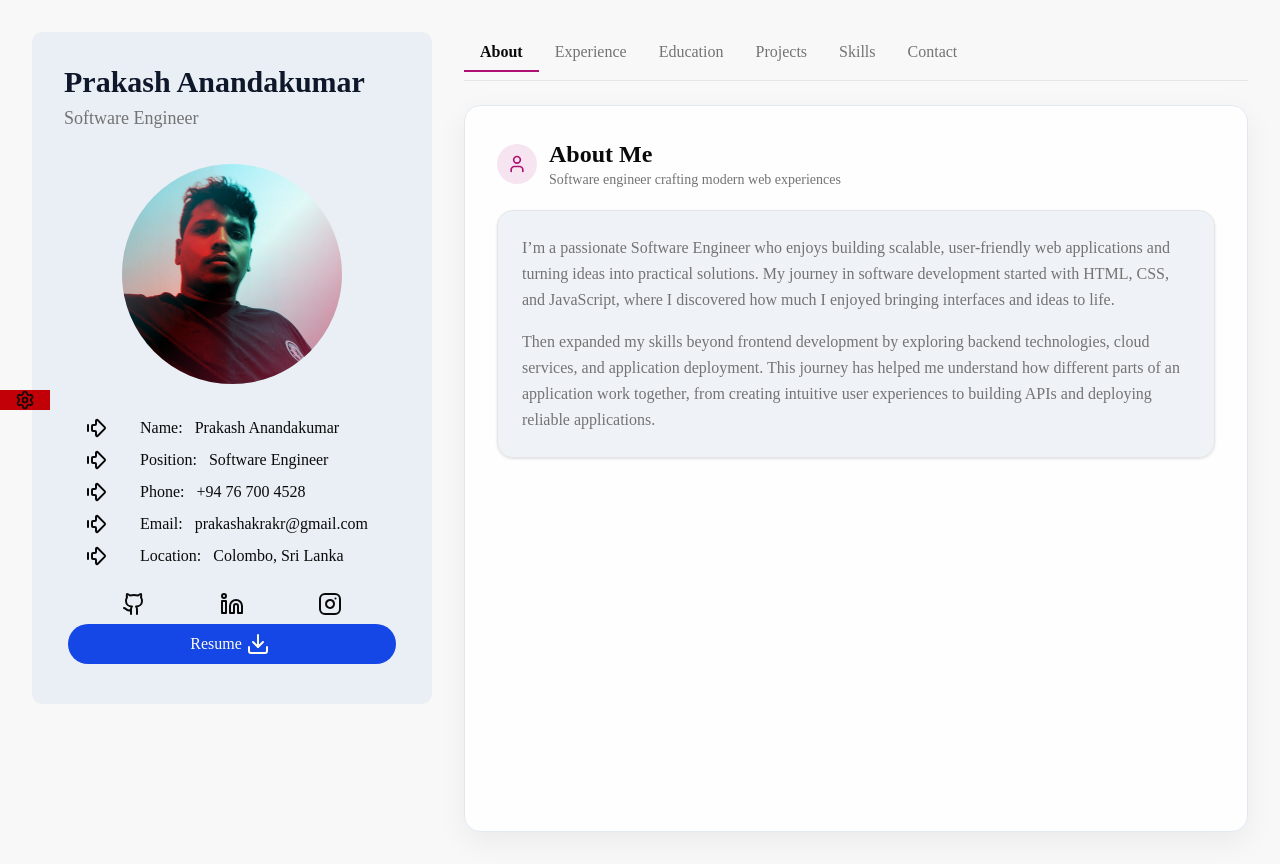
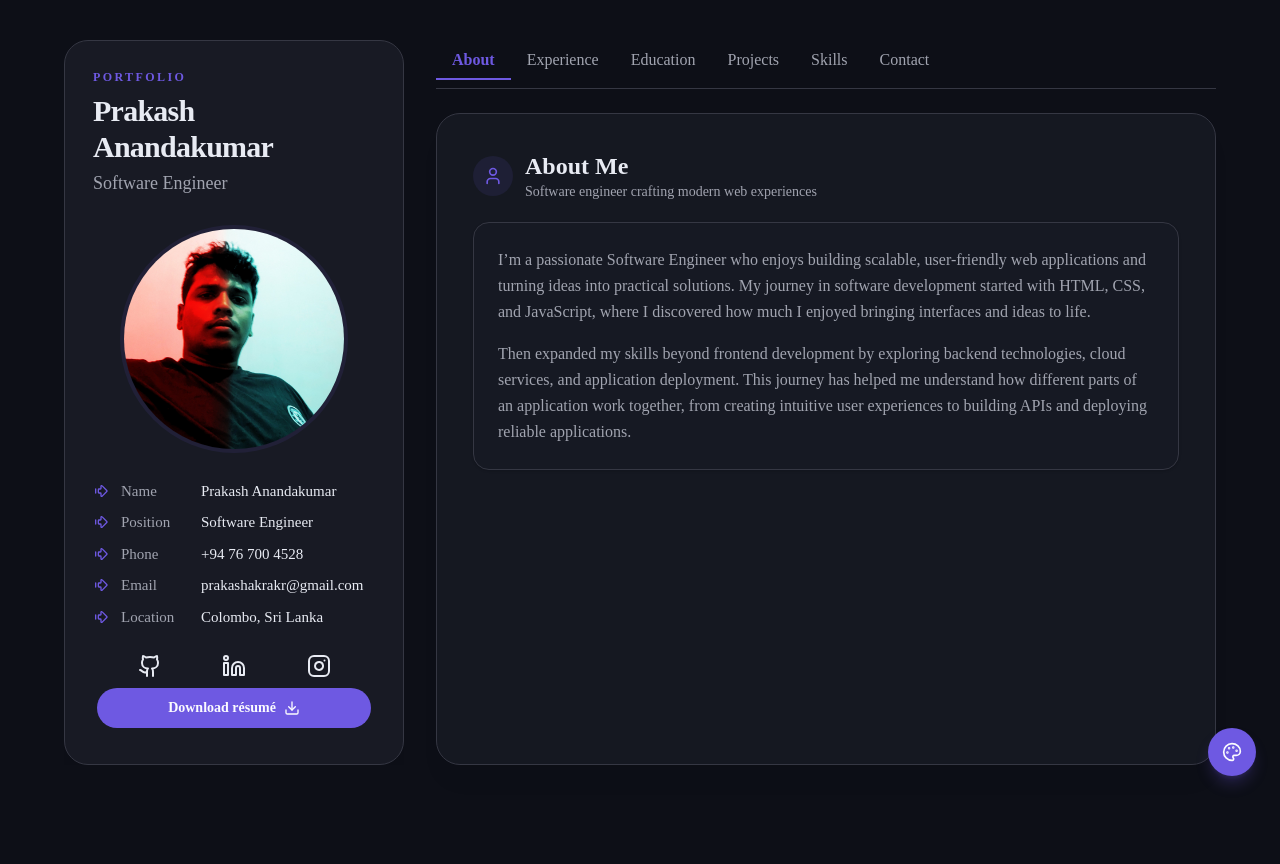
Before and after one commit to aprakash97/Portfolio-, a Next.js app: page / in a window 1280 px wide. After the commit the page ends 805 px from the top, so only its background shows below. Built offline with nearby package versions, Linux system fonts and the light colour scheme.

Commit message:
fixed stylings

```diff
--- a/app/components/ui/color-panel.tsx
+++ b/app/components/ui/color-panel.tsx
@@ -1,60 +1,63 @@
-import { SettingsIcon } from 'lucide-react';
-import React, { useState } from 'react';
+'use client';
+
+import { Check, Moon, Palette, Sun } from 'lucide-react';
+import { useState } from 'react';
+
+export type ThemeMode = 'light' | 'dark';
+export type PaletteName = 'violet' | 'ocean' | 'emerald' | 'rose' | 'amber';
+
+const palettes: { id: PaletteName; label: string; color: string }[] = [
+  { id: 'violet', label: 'Violet', color: '#7667f5' },
+  { id: 'ocean', label: 'Ocean', color: '#168aad' },
+  { id: 'emerald', label: 'Emerald', color: '#159a75' },
+  { id: 'rose', label: 'Rose', color: '#e45b82' },
+  { id: 'amber', label: 'Amber', color: '#d18a25' },
+];
 
 interface ColorPanelProps {
-  changeTheme(color: string): void;
-  theme: string;
+  theme: ThemeMode;
+  palette: PaletteName;
+  onThemeChange: (theme: ThemeMode) => void;
+  onPaletteChange: (palette: PaletteName) => void;
 }
 
-const ColorPanel = ({ changeTheme, theme }: ColorPanelProps) => {
-  const [toggleOpen, setToggleOpen] = useState<boolean>(false);
+export default function ColorPanel({ theme, palette, onThemeChange, onPaletteChange }: ColorPanelProps) {
+  const [open, setOpen] = useState(false);
+
   return (
-    // <div className="fixed top-1/2 left-0 -translate-y-1/2">
-
-    <div className="fixed top-1/2 left-0 z-50 -translate-y-1/2">
-      <div className="flex">
-        <div
-          className={`${toggleOpen === false ? 'hidden cursor-pointer' : 'pointer-events-auto flex min-w-25 justify-center gap-2 rounded-b-sm border-2 border-solid border-black'} ${theme === 'dark' ? 'bg-gray-500' : 'bg-background'}`}
-        >
-          <div className="min-w-5">
-            <button
-              value="light"
-              type="button"
-              onClick={(e) => {
-                changeTheme(e.currentTarget.value);
-                setToggleOpen(false);
-              }}
-            >
-              Light
-            </button>
-            <div
-              className={`my-0.5 h-2 border-s-amber-700 ${theme === 'light' ? 'bg-red-500' : 'bg-white'} `}
-            />
+    <div className="fixed right-4 bottom-4 z-50 sm:right-6 sm:bottom-6">
+      {open && (
+        <section aria-label="Appearance settings" className="bg-card text-card-foreground border-border mb-3 w-[min(19rem,calc(100vw-2rem))] rounded-2xl border p-5 shadow-2xl shadow-black/15">
+          <div className="mb-4">
+            <h2 className="text-sm font-semibold">Appearance</h2>
+            <p className="text-muted-foreground mt-1 text-xs">Make this space feel like yours.</p>
           </div>
-          <div className="min-w-5">
-            <button
-              value="dark"
-              type="button"
-              onClick={(e) => {
-                changeTheme(e.currentTarget.value);
-                setToggleOpen(false);
-              }}
-            >
-              Dark
-            </button>
-            <div
-              className={`my-0.5 h-2 border-s-gray-700 ${theme === 'dark' ? 'bg-black' : 'bg-gray-500'} `}
-            />
+          <div className="bg-muted grid grid-cols-2 gap-1 rounded-xl p-1">
+            {(['light', 'dark'] as const).map((mode) => (
+              <button key={mode} type="button" onClick={() => onThemeChange(mode)} aria-pressed={theme === mode}
+                className={`flex items-center justify-center gap-2 rounded-lg px-3 py-2 text-sm font-medium capitalize transition-colors ${theme === mode ? 'bg-card text-foreground shadow-sm' : 'text-muted-foreground hover:text-foreground'}`}>
+                {mode === 'light' ? <Sun className="h-4 w-4" /> : <Moon className="h-4 w-4" />}{mode}
+              </button>
+            ))}
           </div>
-        </div>
-        <SettingsIcon
-          size={50}
-          className="h-5 border-solid border-zinc-400 bg-red-700"
-          onClick={() => setToggleOpen(!toggleOpen)}
-        />
-      </div>
+          <div className="mt-5">
+            <p className="mb-3 text-xs font-semibold tracking-wide uppercase">Accent palette</p>
+            <div className="grid grid-cols-5 gap-2">
+              {palettes.map((item) => (
+                <button key={item.id} type="button" onClick={() => onPaletteChange(item.id)} aria-label={`${item.label} palette`} aria-pressed={palette === item.id} title={item.label}
+                  className="ring-offset-card flex h-9 w-9 items-center justify-center rounded-full ring-offset-2 transition-transform hover:scale-110 focus-visible:outline-none focus-visible:ring-2 focus-visible:ring-primary"
+                  style={{ backgroundColor: item.color }}>
+                  {palette === item.id && <Check aria-hidden="true" className="h-4 w-4 text-white" />}
+                </button>
+              ))}
+            </div>
+          </div>
+        </section>
+      )}
+      <button type="button" onClick={() => setOpen(!open)} aria-expanded={open} aria-label={open ? 'Close appearance settings' : 'Open appearance settings'}
+        className="bg-primary text-primary-foreground ml-auto flex h-12 w-12 items-center justify-center rounded-full shadow-lg shadow-primary/25 transition-transform hover:scale-105 focus-visible:outline-none focus-visible:ring-2 focus-visible:ring-primary focus-visible:ring-offset-2">
+        <Palette className="h-5 w-5" />
+      </button>
     </div>
   );
-};
-
-export default ColorPanel;
+}
--- a/app/components/ui/navigation-tabs.tsx
+++ b/app/components/ui/navigation-tabs.tsx
@@ -7,7 +7,6 @@ export type TabType = 'about' | 'experience' | 'education' | 'projects' | 'skill
 interface NavigationTabsProps {
   activeTab: TabType;
   onTabChange: (tab: TabType) => void;
-  theme: 'dark' | 'light';
 }
 
 const tabs: { id: TabType; label: string }[] = [
@@ -19,7 +18,7 @@ const tabs: { id: TabType; label: string }[] = [
   { id: 'contact', label: 'Contact' },
 ];
 
-export function NavigationTabs({ activeTab, onTabChange, theme }: NavigationTabsProps) {
+export function NavigationTabs({ activeTab, onTabChange }: NavigationTabsProps) {
   return (
     <nav className="border-border flex flex-wrap justify-center gap-1 border-b pb-2 lg:justify-start lg:gap-0">
       {tabs.map((tab) => (
@@ -29,12 +28,8 @@ export function NavigationTabs({ activeTab, onTabChange, theme }: NavigationTabs
           className={clsx(
             'relative px-3 py-2 text-sm font-medium transition-colors lg:px-4 lg:text-base',
             activeTab === tab.id
-              ? theme === 'dark'
-                ? 'font-semibold text-white'
-                : 'text-foreground font-semibold'
-              : theme === 'dark'
-                ? 'text-muted-foreground hover:text-white'
-                : 'text-muted-foreground hover:text-foreground',
+              ? 'text-primary font-semibold'
+              : 'text-muted-foreground hover:text-foreground',
           )}
         >
           {tab.label}
@@ -42,7 +37,7 @@ export function NavigationTabs({ activeTab, onTabChange, theme }: NavigationTabs
             <span
               className={clsx(
                 'absolute right-0 bottom-0 left-0 h-0.5',
-                theme === 'dark' ? 'bg-white' : 'bg-primary',
+                'bg-primary',
               )}
             />
           )}
--- a/app/components/ui/portfolio.tsx
+++ b/app/components/ui/portfolio.tsx
@@ -24,11 +24,7 @@ const profileData = {
   instagram: 'https://www.instagram.com/prakash_anandakumar/',
 };
 
-interface PortfolioProps {
-  theme: 'dark' | 'light';
-}
-
-export function Portfolio({ theme }: PortfolioProps) {
+export function Portfolio() {
   const [activeTab, setActiveTab] = useState<TabType>('about');
 
   const renderContent = () => {
@@ -51,8 +47,8 @@ export function Portfolio({ theme }: PortfolioProps) {
   };
 
   return (
-    <div className="min-h-screen w-full p-4 lg:p-8">
-      <div className="mx-auto grid min-h-screen w-full max-w-7xl gap-6 lg:grid-cols-[400px_1fr] lg:gap-8">
+    <div className="min-h-screen w-full px-4 py-6 sm:px-6 lg:px-8 lg:py-10">
+      <div className="mx-auto grid min-h-[calc(100vh-5rem)] w-full max-w-6xl gap-6 lg:grid-cols-[340px_1fr] lg:gap-8">
         {/* Left Section - Profile Card */}
         <aside className="lg:sticky lg:top-8 lg:max-h-[calc(100vh-4rem)] lg:min-h-0 lg:self-start lg:overflow-y-auto">
           <ProfileCard {...profileData} />
@@ -60,14 +56,8 @@ export function Portfolio({ theme }: PortfolioProps) {
 
         {/* Right Section - Content */}
         <main className="flex w-full flex-col">
-          <NavigationTabs activeTab={activeTab} onTabChange={setActiveTab} theme={theme} />
-          <div
-            className={
-              theme === 'dark'
-                ? 'mt-6 w-full flex-1 rounded-2xl border border-white/10 bg-zinc-900/80 p-6 shadow-[0_0_0_1px_rgba(255,255,255,0.03)] lg:p-8'
-                : 'mt-6 w-full flex-1 rounded-2xl border border-slate-200 bg-white/80 p-6 shadow-[0_10px_30px_rgba(15,23,42,0.06)] lg:p-8'
-            }
-          >
+          <NavigationTabs activeTab={activeTab} onTabChange={setActiveTab} />
+          <div className="bg-card/85 border-border mt-5 w-full flex-1 rounded-3xl border p-5 shadow-xl shadow-black/[0.04] backdrop-blur-sm sm:p-7 lg:mt-6 lg:p-9">
             {renderContent()}
           </div>
         </main>
--- a/app/components/ui/profile-card.tsx
+++ b/app/components/ui/profile-card.tsx
@@ -27,41 +27,38 @@ export function ProfileCard({
   linkedin,
   instagram,
 }: ProfileCardProps) {
+  const details = [
+    { label: 'Name', value: name },
+    { label: 'Position', value: title },
+    { label: 'Phone', value: phone },
+    { label: 'Email', value: email },
+    { label: 'Location', value: location },
+  ];
+
   return (
-    <div className="bg-card flex h-full min-h-0 flex-col justify-between overflow-y-auto rounded-lg p-6 lg:p-8">
+    <div className="bg-card border-border flex h-full min-h-0 flex-col justify-between rounded-3xl border p-6 shadow-xl shadow-black/[0.04] sm:p-7">
       <div>
-        <h1 className="text-2xl font-bold text-slate-900 lg:text-3xl dark:text-slate-900">
+        <p className="text-primary mb-2 text-xs font-semibold tracking-[0.2em] uppercase">Portfolio</p>
+        <h1 className="text-2xl font-bold tracking-tight text-card-foreground lg:text-3xl">
           {name}
         </h1>
         <p className="text-muted-foreground mt-1 text-lg">{title}</p>
 
-        <div className="relative mx-auto my-6 aspect-square w-full max-w-[220px] overflow-hidden rounded-full lg:my-8">
-          <div className="absolute inset-0 z-10 bg-gradient-to-br from-cyan-400/60 via-transparent to-rose-500/60" />
-          <Image src={imageUrl} alt={name} fill className="object-cover" crossOrigin="anonymous" />
+        <div className="relative mx-auto my-6 aspect-square w-full max-w-[220px] overflow-hidden rounded-full bg-primary/10 ring-4 ring-primary/10 lg:my-8">
+          <Image src={imageUrl} alt={name} fill priority sizes="(min-width: 1024px) 220px, 60vw" className="object-cover" />
         </div>
       </div>
 
-      <div className="space-y-2">
-        <p className="text-card-foreground flex text-sm lg:text-base">
-          <ArrowBigRightDash className="mx-5" /> <span className="mx-3 font-medium">Name:</span>{' '}
-          {name}
-        </p>
-        <p className="text-card-foreground flex text-sm lg:text-base">
-          <ArrowBigRightDash className="mx-5" />
-          <span className="mx-3 font-medium">Position:</span> {title}
-        </p>
-        <p className="text-card-foreground flex text-sm lg:text-base">
-          <ArrowBigRightDash className="mx-5" />
-          <span className="mx-3 font-medium">Phone:</span> {phone}
-        </p>
-        <p className="text-card-foreground flex text-sm lg:text-base">
-          <ArrowBigRightDash className="mx-5" /> <span className="mx-3 font-medium">Email:</span>{' '}
-          {email}
-        </p>
-        <p className="text-card-foreground flex text-sm lg:text-base">
-          <ArrowBigRightDash className="mx-5" />
-          <span className="mx-3 font-medium">Location:</span> {location}
-        </p>
+      <div className="min-w-0 space-y-2.5">
+        {details.map(({ label, value }) => (
+          <div key={label} className="grid min-w-0 grid-cols-[1rem_minmax(0,1fr)] items-start gap-x-3 text-sm lg:text-[0.9375rem]">
+            <ArrowBigRightDash aria-hidden="true" className="mt-0.5 h-4 w-4 text-primary" />
+            <div className="grid min-w-0 grid-cols-[4.5rem_minmax(0,1fr)] gap-x-2">
+              <span className="font-medium text-muted-foreground">{label}</span>
+              <span className="min-w-0 [overflow-wrap:anywhere]">{value}</span>
+            </div>
+          </div>
+        ))}
 
         <div className="flex justify-evenly gap-4 pt-4">
           {github && (
@@ -102,14 +99,12 @@ export function ProfileCard({
           )}
         </div>
         <Link
-          className="m-1 my-2 flex min-w-10 justify-center rounded-full bg-blue-700 p-2 text-center text-amber-50"
+          className="bg-primary text-primary-foreground hover:bg-primary/90 m-1 my-2 flex min-w-10 items-center justify-center gap-2 rounded-full px-4 py-2.5 text-center text-sm font-semibold transition-colors"
           href={'/Prakash_Anandakumar_CV.pdf'}
           target="_blank"
         >
-          <p>Resume</p>
-          <div className="mx-1 cursor-pointer">
-            <Download />
-          </div>
+          <p>Download résumé</p>
+          <Download className="h-4 w-4" />
         </Link>
       </div>
     </div>
--- a/app/layout.tsx
+++ b/app/layout.tsx
@@ -4,8 +4,9 @@ import { Analytics } from '@vercel/analytics/next';
 import { SpeedInsights } from '@vercel/speed-insights/next';
 
 export const metadata: Metadata = {
-  title: 'Create Next App',
-  description: 'Generated by create next app',
+  title: 'Prakash Anandakumar | Software Engineer',
+  description:
+    'Portfolio of Prakash Anandakumar, a software engineer building modern web experiences.',
 };
 
 export default function RootLayout({ children }: Readonly<{ children: React.ReactNode }>) {
--- a/app/page.tsx
+++ b/app/page.tsx
@@ -1,22 +1,41 @@
 'use client';
 
 import ColorPanel from './components/ui/color-panel';
+import type { PaletteName, ThemeMode } from './components/ui/color-panel';
 import { Portfolio } from './components/ui/portfolio';
-import { useState } from 'react';
+import { useEffect, useState } from 'react';
 
 export default function Home() {
-  const [theme, setTheme] = useState<'dark' | 'light'>('light');
+  const [theme, setTheme] = useState<ThemeMode>('dark');
+  const [palette, setPalette] = useState<PaletteName>('violet');
 
-  const changeTheme = (newTheme: 'dark' | 'light') => {
-    setTheme(newTheme);
-  };
+  useEffect(() => {
+    const savedTheme = window.localStorage.getItem('portfolio-theme');
+    const savedPalette = window.localStorage.getItem('portfolio-palette');
+    queueMicrotask(() => {
+      if (savedTheme === 'light' || savedTheme === 'dark') setTheme(savedTheme);
+      if (['violet', 'ocean', 'emerald', 'rose', 'amber'].includes(savedPalette ?? '')) {
+        setPalette(savedPalette as PaletteName);
+      }
+    });
+  }, []);
+
+  useEffect(() => {
+    document.documentElement.dataset.theme = theme;
+    document.documentElement.dataset.palette = palette;
+    window.localStorage.setItem('portfolio-theme', theme);
+    window.localStorage.setItem('portfolio-palette', palette);
+  }, [theme, palette]);
 
   return (
-    <div className={`flex min-h-screen w-full ${theme === 'dark' ? 'bg-foreground' : 'bg-background'}`}>
-      <ColorPanel changeTheme={changeTheme} theme={theme} />
-      <div className="w-full">
-        <Portfolio theme={theme} />
-      </div>
+    <div className="bg-background text-foreground min-h-screen w-full transition-colors duration-300">
+      <ColorPanel
+        theme={theme}
+        palette={palette}
+        onThemeChange={setTheme}
+        onPaletteChange={setPalette}
+      />
+      <Portfolio />
     </div>
   );
 }
--- a/app/styles/globals.css
+++ b/app/styles/globals.css
@@ -4,75 +4,68 @@
 @custom-variant dark (&:is(.dark *));
 
 :root {
-  --background: oklch(97.913% 0.00011 271.152);
-  --foreground: oklch(0.145 0 0);
-  --card: oklch(0.95 0.01 250);
-  --card-foreground: oklch(0.145 0 0);
-  --popover: oklch(1 0 0);
-  --popover-foreground: oklch(0.145 0 0);
-  --primary: oklch(0.5 0.2 350);
-  --primary-foreground: oklch(0.985 0 0);
-  --secondary: oklch(0.85 0.08 180);
-  --secondary-foreground: oklch(0.205 0 0);
-  --muted: oklch(0.97 0 0);
-  --muted-foreground: oklch(0.556 0 0);
-  --accent: oklch(0.95 0.04 85);
-  --accent-foreground: oklch(0.205 0 0);
-  --destructive: oklch(0.577 0.245 27.325);
-  --destructive-foreground: oklch(0.577 0.245 27.325);
-  --border: oklch(0.922 0 0);
-  --input: oklch(0.922 0 0);
-  --ring: oklch(0.708 0 0);
-  --chart-1: oklch(0.646 0.222 41.116);
-  --chart-2: oklch(0.6 0.118 184.704);
-  --chart-3: oklch(0.398 0.07 227.392);
-  --chart-4: oklch(0.828 0.189 84.429);
-  --chart-5: oklch(0.769 0.188 70.08);
-  --radius: 0.625rem;
-  --sidebar: oklch(0.985 0 0);
-  --sidebar-foreground: oklch(0.145 0 0);
-  --sidebar-primary: oklch(0.205 0 0);
-  --sidebar-primary-foreground: oklch(0.985 0 0);
-  --sidebar-accent: oklch(0.97 0 0);
-  --sidebar-accent-foreground: oklch(0.205 0 0);
-  --sidebar-border: oklch(0.922 0 0);
-  --sidebar-ring: oklch(0.708 0 0);
+  color-scheme: light;
+  --background: oklch(0.975 0.008 270);
+  --foreground: oklch(0.22 0.025 270);
+  --card: oklch(0.995 0.003 270);
+  --card-foreground: oklch(0.22 0.025 270);
+  --popover: oklch(0.995 0.003 270);
+  --popover-foreground: oklch(0.22 0.025 270);
+  --primary: oklch(0.56 0.2 285);
+  --primary-foreground: oklch(0.99 0.005 280);
+  --secondary: oklch(0.93 0.025 280);
+  --secondary-foreground: oklch(0.3 0.05 280);
+  --muted: oklch(0.95 0.012 275);
+  --muted-foreground: oklch(0.53 0.025 270);
+  --accent: oklch(0.93 0.04 285);
+  --accent-foreground: oklch(0.3 0.07 285);
+  --destructive: oklch(0.58 0.22 27);
+  --destructive-foreground: oklch(0.99 0 0);
+  --border: oklch(0.89 0.015 275);
+  --input: oklch(0.89 0.015 275);
+  --ring: var(--primary);
+  --chart-1: oklch(0.62 0.2 285);
+  --chart-2: oklch(0.65 0.15 175);
+  --chart-3: oklch(0.7 0.16 65);
+  --chart-4: oklch(0.62 0.2 20);
+  --chart-5: oklch(0.6 0.16 235);
+  --radius: 0.9rem;
+  --sidebar: var(--card);
+  --sidebar-foreground: var(--foreground);
+  --sidebar-primary: var(--primary);
+  --sidebar-primary-foreground: var(--primary-foreground);
+  --sidebar-accent: var(--accent);
+  --sidebar-accent-foreground: var(--accent-foreground);
+  --sidebar-border: var(--border);
+  --sidebar-ring: var(--ring);
 }
 
-.dark {
-  --background: oklch(0.145 0 0);
-  --foreground: oklch(0.985 0 0);
-  --card: oklch(0.145 0 0);
-  --card-foreground: oklch(0.985 0 0);
-  --popover: oklch(0.145 0 0);
-  --popover-foreground: oklch(0.985 0 0);
-  --primary: oklch(0.985 0 0);
-  --primary-foreground: oklch(0.205 0 0);
-  --secondary: oklch(0.269 0 0);
-  --secondary-foreground: oklch(0.985 0 0);
-  --muted: oklch(0.269 0 0);
-  --muted-foreground: oklch(0.708 0 0);
-  --accent: oklch(0.269 0 0);
-  --accent-foreground: oklch(0.985 0 0);
-  --destructive: oklch(0.396 0.141 25.723);
-  --destructive-foreground: oklch(0.637 0.237 25.331);
-  --border: oklch(0.269 0 0);
-  --input: oklch(0.269 0 0);
-  --ring: oklch(0.439 0 0);
-  --chart-1: oklch(0.488 0.243 264.376);
-  --chart-2: oklch(0.696 0.17 162.48);
-  --chart-3: oklch(0.769 0.188 70.08);
-  --chart-4: oklch(0.627 0.265 303.9);
-  --chart-5: oklch(0.645 0.246 16.439);
-  --sidebar: oklch(0.205 0 0);
-  --sidebar-foreground: oklch(0.985 0 0);
-  --sidebar-primary: oklch(0.488 0.243 264.376);
-  --sidebar-primary-foreground: oklch(0.985 0 0);
-  --sidebar-accent: oklch(0.269 0 0);
-  --sidebar-accent-foreground: oklch(0.985 0 0);
-  --sidebar-border: oklch(0.269 0 0);
-  --sidebar-ring: oklch(0.439 0 0);
+:root[data-theme='dark'] {
+  color-scheme: dark;
+  --background: oklch(0.17 0.018 275);
+  --foreground: oklch(0.94 0.012 275);
+  --card: oklch(0.22 0.02 275);
+  --card-foreground: oklch(0.94 0.012 275);
+  --popover: oklch(0.22 0.02 275);
+  --popover-foreground: oklch(0.94 0.012 275);
+  --secondary: oklch(0.28 0.025 275);
+  --secondary-foreground: oklch(0.93 0.012 275);
+  --muted: oklch(0.26 0.02 275);
+  --muted-foreground: oklch(0.72 0.018 275);
+  --accent: oklch(0.3 0.045 285);
+  --accent-foreground: oklch(0.94 0.012 275);
+  --border: oklch(0.34 0.02 275);
+  --input: oklch(0.34 0.02 275);
 }
+
+:root[data-palette='ocean'] { --primary: oklch(0.58 0.13 225); --accent: oklch(0.93 0.04 225); --ring: var(--primary); }
+:root[data-palette='emerald'] { --primary: oklch(0.58 0.14 165); --accent: oklch(0.93 0.04 165); --ring: var(--primary); }
+:root[data-palette='rose'] { --primary: oklch(0.62 0.19 5); --accent: oklch(0.94 0.04 5); --ring: var(--primary); }
+:root[data-palette='amber'] { --primary: oklch(0.68 0.15 65); --accent: oklch(0.95 0.05 75); --ring: var(--primary); }
+:root[data-theme='dark'][data-palette='ocean'] { --accent: oklch(0.3 0.05 225); }
+:root[data-theme='dark'][data-palette='emerald'] { --accent: oklch(0.3 0.05 165); }
+:root[data-theme='dark'][data-palette='rose'] { --accent: oklch(0.3 0.05 5); }
+:root[data-theme='dark'][data-palette='amber'] { --accent: oklch(0.3 0.05 75); }
 
 @theme inline {
   --font-sans: 'Geist', 'Geist Fallback';
@@ -116,10 +109,8 @@
 }
 
 @layer base {
-  * {
-    @apply border-border outline-ring/50;
-  }
-  body {
-    @apply bg-background text-foreground;
-  }
+  * { @apply border-border outline-ring/50; }
+  html { min-height: 100%; background: var(--background); }
+  body { @apply min-h-screen bg-background text-foreground antialiased; }
+  ::selection { background: color-mix(in oklch, var(--primary) 25%, transparent); }
 }
```
Also changed, not shown: 1 other file (tests, documents, lock files or other folders).
